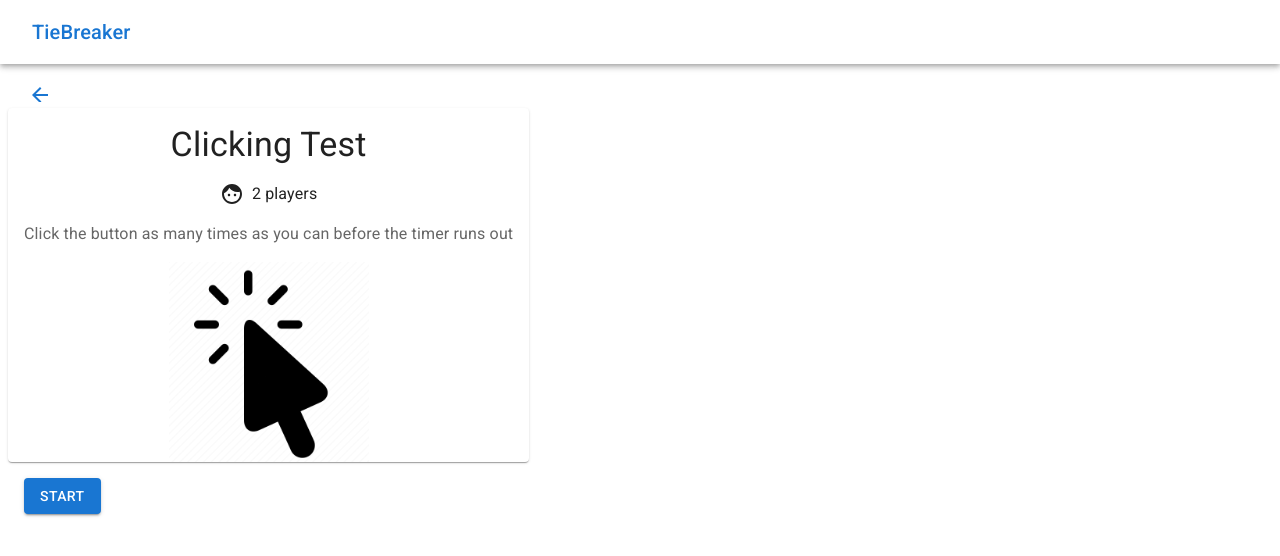
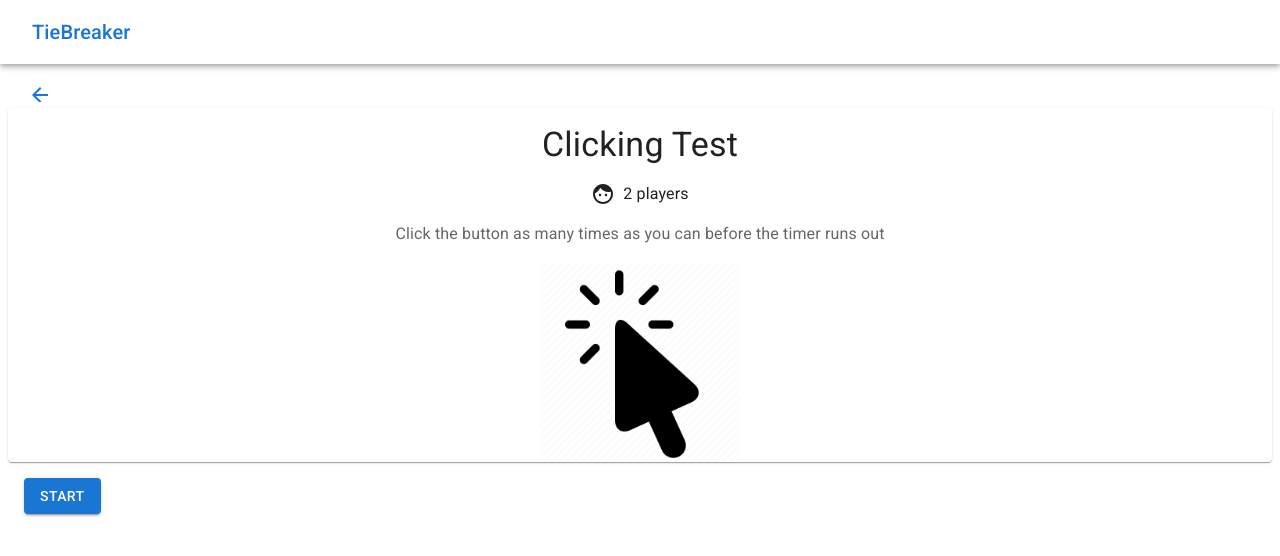
Before and after one commit to Glenn-Chiang/TieBreaker, a React (Vite) app: page /games/click-test in a window 1280 px wide. Shown: the top 556 px of the page. Built offline with nearby package versions, Linux system fonts and the light colour scheme.

Commit message:
Fix GameBanner width

```diff
--- a/src/components/GameBanner.tsx
+++ b/src/components/GameBanner.tsx
@@ -12,7 +12,7 @@ export default function GameBanner({ gameData }: { gameData: Game }) {
       : `2 - ${gameData.maxPlayers} players`;
 
   return (
-    <Card sx={{ textAlign: "center" }}>
+    <Card sx={{ textAlign: "center", width: '100%' }}>
       <CardContent>
         <Stack gap={2}>
           <Typography variant="h4">{gameData.name}</Typography>
--- a/src/pages/GamePageLayout.tsx
+++ b/src/pages/GamePageLayout.tsx
@@ -6,7 +6,7 @@ import { ConfettiProvider } from "../components/ConfettiProvider";
 export default function GamePageLayout() {
   return (
     <ConfettiProvider>
-      <Box display={"flex"} flexDirection={"column"} alignItems={"start"}>
+      <Box display={"flex"} flexDirection={"column"} justifyContent={"center"} alignItems={"start"}>
         <BackButton />
         <Outlet />
       </Box>
```
